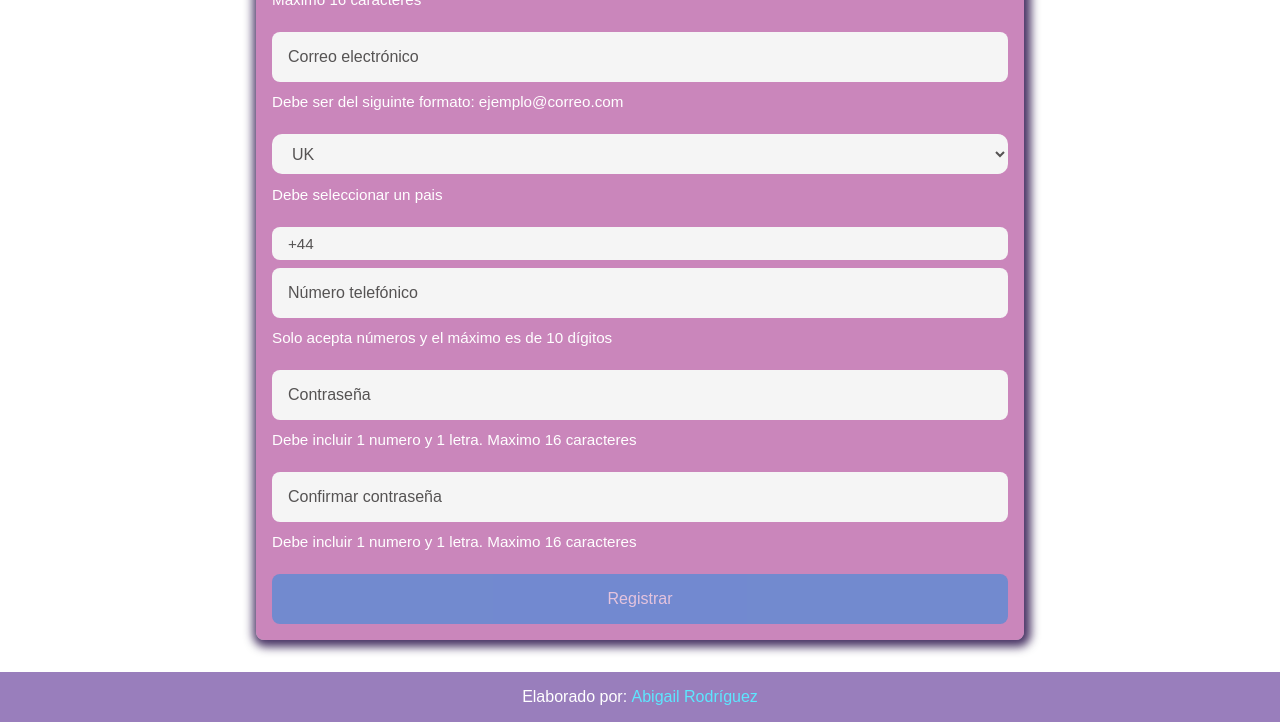
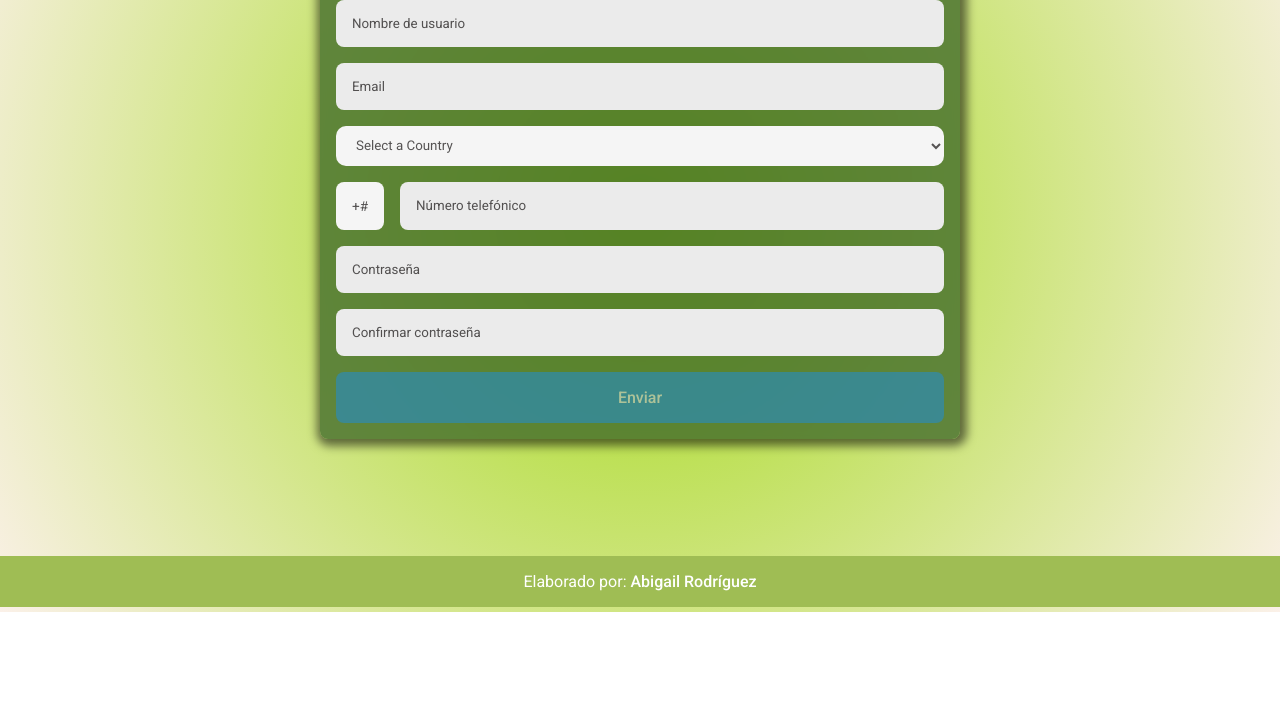
Before and after one commit to Abigail2904/Validador-, a plain HTML site: page index.html in a window 1280 px wide. Shown: the part 188-910 px from the top of the page. After the commit the page ends 800 px from the top, so only its background shows below. Drawn offline with Linux system fonts and the light colour scheme.

Commit message:
form terminado

```diff
--- a/index.css
+++ b/index.css
@@ -1,24 +1,27 @@
-/* Reset y fuente */
 *,
 ::before,
 ::after {
     margin: 0;
     padding: 0;
     box-sizing: border-box;
-    font-family: 'Poppins', sans-serif;
+    border-width: 0;
+    border-style: solid;
+    font-family: 'Roboto', sans-serif;
 }
 
-/* Fondo general */
+
 body {
+    margin: 0;
     min-height: 100vh;
-    background: url('img/bg.jpg');
-    background-size: cover;
+    background-size: center;
     background-position: center;
-    background-repeat: no-repeat;
+    animation: moveBackground 5s linear infinite;
+    background: radial-gradient(circle, #a0d911, #ebb89134);
+
 }
 
-/* Contenedor principal del formulario */
-#form-container {
+
+#formContainer {
     display: flex;
     flex-direction: column;
     justify-content: center;
@@ -27,84 +30,70 @@ body {
     min-height: calc(100vh - 3.5rem);
 }
 
-/* Formulario */
 #form {
     margin: 2rem 1rem;
     backdrop-filter: blur(3px);
-    background-color: #9e22838b;
+    background-color: #40692ac5;
     padding: 1rem;
     border-radius: 0.5rem;
     display: flex;
     flex-direction: column;
     gap: 1rem;
-    box-shadow: 2px 2px 10px 5px rgba(26, 1, 61, 0.797);
-    width: 60%;
+    box-shadow: 2px 2px 10px 5px #0000008b;
+    width: 50%;
 }
 
-/* Título del formulario */
 #formTitle {
     color: white;
     text-align: center;
 }
 
-/* Div de inputs */
-.input-div {
+#formdiv {
     display: flex;
     flex-direction: column;
-    gap: 0.3rem;
+    gap: 0rem;
 }
 
-/* Inputs generales */
-input[type="nombre"],
-input[type="email"],
-input[type="password"],
-input[type="tel"],
-select {
-    background-color: whitesmoke;
+.formInputs {
+    background-color: rgb(235, 235, 235);
     outline: none;
     border: none;
     border-radius: 0.5rem;
     padding: 1rem;
-    font-size: 1rem;
-    margin-bottom: 0.2rem;
 }
 
-input::placeholder {
+.formInputs::placeholder {
     color: rgba(5, 0, 0, 0.663);
 }
 
-/* Información bajo los campos */
 .information {
-    margin: 0.2rem 0 0.5rem 0;
+    margin: 0.5rem 0 -0.5rem 0;
     color: white;
-    font-size: 0.95rem;
-    /* Si quieres que se oculte por defecto, usa display: none; y muestra con JS */
-    /* display: none; */
+    display: none;
+
 }
 
-/* Para mostrar información con JS */
-.show-information {
-    display: block !important;
+#phoneContainer {
+    margin: 0;
+    display: flex;
+    gap: 1rem;
 }
 
-/* Teléfono */
 #phone {
     width: 100%;
 }
 
-#phone-code {
-    margin-bottom: 0.2rem;
+#phonecode {
+    margin: 0;
     border-radius: 0.5rem;
-    padding: 0.5rem 1rem;
+    padding: 1rem;
     background-color: whitesmoke;
     color: rgba(5, 0, 0, 0.663);
-    font-size: 0.95rem;
-    display: inline-block;
-    width: auto;
+    font-size: 0.85rem;
 }
 
-/* Select */
 select {
+
     height: 40px;
     border-radius: 10px;
     padding: 0 1rem;
@@ -114,7 +103,6 @@ select {
     border: none;
 }
 
-/* Estados de validación */
 .correct {
     outline: 2px solid #22c55e;
 }
@@ -123,7 +111,10 @@ select {
     outline: 2px solid #ef4444;
 }
 
-/* Botón */
+.show-information {
+    display: block;
+}
+
 #form-btn {
     width: 100%;
     background-color: #1b8de4;
@@ -133,7 +124,10 @@ select {
     font-weight: 500;
     font-size: 1rem;
     cursor: pointer;
-    border: none;
+    display: flex;
+    justify-content:center;
+
+
 }
 
 #form-btn:disabled {
@@ -141,16 +135,15 @@ select {
     cursor: not-allowed;
 }
 
-/* Footer */
 footer {
-    background: #4413858b;
+    background: #9fbd54;
     backdrop-filter: blur(3px);
     width: 100%;
     padding: 1rem;
 }
 
 a {
-    color: #5de7ff;
+    color: #ffffff;
     font-weight: 500;
     text-decoration: none;
 }
@@ -160,8 +153,8 @@ a {
     text-align: center;
 }
 
-/* Responsive */
 @media (max-width: 768px) {
+
     #form {
         width: 90%;
     }
--- a/index.html
+++ b/index.html
@@ -1,37 +1,39 @@
+
 <!DOCTYPE html>
 <html lang="en">
+
 <head>
   <meta charset="UTF-8">
   <meta name="viewport" content="width=device-width, initial-scale=1.0">
-    <title>Document</title>
   <link rel="stylesheet" href="index.css">
+  <link href="https://fonts.googleapis.com/css2?family=Roboto:wght@400;500;700&display=swap" rel="stylesheet">
+  <title>Validation Form</title>
+</head>
 
+<body>
+  <div id="formContainer">
+    <form id="form">
+      <h1 id="formTitle">Formulario de validación</h1>
+      <div id="formdiv">
+        <input type="text" id="username" class="formInputs" placeholder="Nombre de usuario">
+        <p class="information">
+          Debe incluir al menos 6 caracteres, incluyendo números y letras. Máximo 10 caracteres.
+        </p>
+      </div>
 
-</head>
-<body>
-	<div id="form-title">
+      <div id="formdiv">
+        <input type="email" id="email" class="formInputs" placeholder="Email">
+
+        <p class="information">
+          El correo electrónico debe seguir este formato: ejemplo@gmail.com
+        </p>
 
       </div>
-	<div id="form-container">
-		<form id= "form">
-			<h1 id="form-title">Validación</h1>
-			<div class= "input-div">
-				<input type="nombre" id="username" placeholder="Nombre de usuario">
-				<p class="information">
-        Debe incluir 1 numero y 1 letra <br>
-        Maximo 16 caracteres
-    </p>
-</div>
-<div class= "input-div">
-    <input type="email" id="email" placeholder="Correo electrónico">
-    <p class="information">
-        Debe ser del siguinte formato: ejemplo@correo.com
-    </p>
-</div>
-<div class= "input-div">
+
+      <div id="formdiv">
         <select id="countries">
-      <option value="" selected disabled> Seleccione un pais </option>
-	<option data-countryCode="GB" value="44" Selected>UK (+44)</option>
+          <option value="" Selected disabled>Select a Country</option>
+          <option data-countryCode="GB" value="44">UK (+44)</option>
           <option data-countryCode="US" value="1">USA (+1)</option>
           <option data-countryCode="DZ" value="213">Algeria (+213)</option>
           <option data-countryCode="AD" value="376">Andorra (+376)</option>
@@ -230,11 +232,11 @@
           <option data-countryCode="TC" value="1649">Turks &amp; Caicos Islands (+1649)</option>
           <option data-countryCode="TV" value="688">Tuvalu (+688)</option>
           <option data-countryCode="UG" value="256">Uganda (+256)</option>
-		<!-- <option data-countryCode="GB" value="44">UK (+44)</option> -->
+
           <option data-countryCode="UA" value="380">Ukraine (+380)</option>
           <option data-countryCode="AE" value="971">United Arab Emirates (+971)</option>
           <option data-countryCode="UY" value="598">Uruguay (+598)</option>
-		<!-- <option data-countryCode="US" value="1">USA (+1)</option> -->
+
           <option data-countryCode="UZ" value="7">Uzbekistan (+7)</option>
           <option data-countryCode="VU" value="678">Vanuatu (+678)</option>
           <option data-countryCode="VA" value="379">Vatican City (+379)</option>
@@ -249,37 +251,48 @@
           <option data-countryCode="ZW" value="263">Zimbabwe (+263)</option>
         </select>
         <p class="information">
-       Debe seleccionar un pais
+          Debe seleccionar un país.
         </p>
       </div>
-<div class= "input-div">
-    <span id="phone-code">+#</span>
-    <input type="tel" id="phone" placeholder="Número telefónico">
+
+      <div id="formdiv">
+        <div id="phoneContainer">
+          <span id="phonecode">+#</span>
+          <input type="tel" id="phone" class="formInputs" placeholder="Número telefónico">
+        </div>
         <p class="information">
-        Solo acepta números y el máximo es de 10 dígitos
+          Debe incluir al menos 6 dígitos y un máximo de 16 dígitos. (Solo números)
         </p>
       </div>
-<div class= "input-div">
-    <input type="password" id="password" placeholder="Contraseña">
+
+      <div id="formdiv">
+        <input type="password" id="password" class="formInputs" maxlength="10" placeholder="Contraseña">
         <p class="information">
-        Debe incluir 1 numero y 1 letra.  Maximo 16 caracteres
+          Debe incluir al menos 6 caracteres, incluyendo números y letras. Máximo 10 caracteres.
         </p>
       </div>
-<div class= "input-div">
-    <input type="password" id="confirm-password" placeholder="Confirmar contraseña">
+
+
+      <div id="formdiv">
+        <input type="password" id="confirm-password" class="formInputs" maxlength="10" placeholder="Confirmar contraseña">
+
         <p class="information">
-        Debe incluir 1 numero y 1 letra.  Maximo 16 caracteres
+          Las contraseñas deben coincidir.
         </p>
       </div>
-<button disabled id="form-btn"> Registrar</button>
+
+      <div class="btn-container">
+        <button disabled id="form-btn">Enviar</button>
+      </div>
     </form>
+  </div>
+
   <footer>
     <p id="footer">
       Elaborado por:
-      <a style="text-decoration: none;" target="_blank" href="https://github.com/Abigail2904">Abigail Rodríguez</a>
+      <a style="text-decoration: none;" target="_blank" href="https://github.com/Abigail2904">Abigail Rodríguez </a>
     </p>
   </footer>
-
   <script src="index.js"></script>
 </body>
 </html>
--- a/index.js
+++ b/index.js
@@ -1,15 +1,15 @@
-
+//RegEx  Expresiones regulares, patrones de busqueda para cadenas de texto 1
 
 const userRegex = /^(?=.*[a-z])(?=.*[0-9]).{6,10}$/;
+const emailRegex = /^\S+@\S+\.\S{3,4}$/;
+const phonenumberRegex = /^[0-9]{6,16}$/;
 const passwordRegex = /^(?=.*[a-zA-Z])(?=.*[0-9]).{6,10}$/;
-const emailRegex =  /^\S+@\S+\.\S{3,4}$/;
-const phonenumberRegex = /^[0-9]{6,16}$/;
 
 // Creamos los selectores 2
 const countries = document.querySelector("#countries");
 const usernameInput = document.querySelector("#username");
 const emailInput = document.querySelector("#email");
-const phoneCode = document.querySelector("#phone-code");
+const phoneCode = document.querySelector("#phonecode");
 const phoneInput = document.querySelector("#phone");
 const passwordInput = document.querySelector("#password");
 const confirmPasswordInput = document.querySelector("#confirm-password");
@@ -115,21 +115,3 @@ form.addEventListener("submit", (event) => {
     Email: ${user.email}
     Phone: ${user.phone}`);
 });
-
-document.addEventListener('DOMContentLoaded', function() {
-    const select = document.getElementById('countries');
-    const phoneCode = document.getElementById('phone-code');
-
-    // Mostrar el código del país seleccionado al cargar la página
-    if (select.value) {
-        phoneCode.textContent = '+' + select.value;
-    }
-
-    select.addEventListener('change', function() {
-        if (select.value) {
-            phoneCode.textContent = '+' + select.value;
-        } else {
-            phoneCode.textContent = '+#';
-        }
-    });
-});
```
Lines whose indentation alone changed are shown as unchanged.
